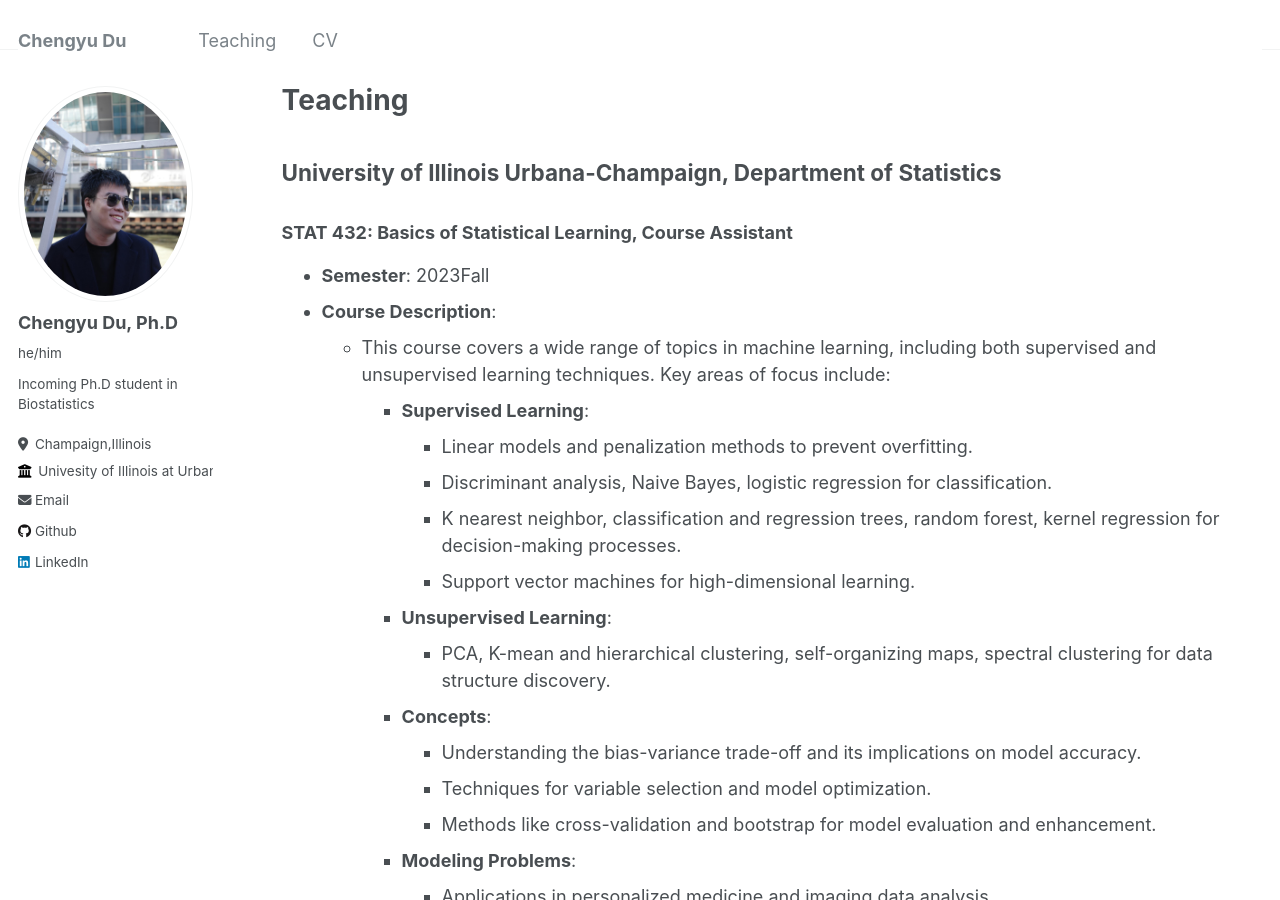
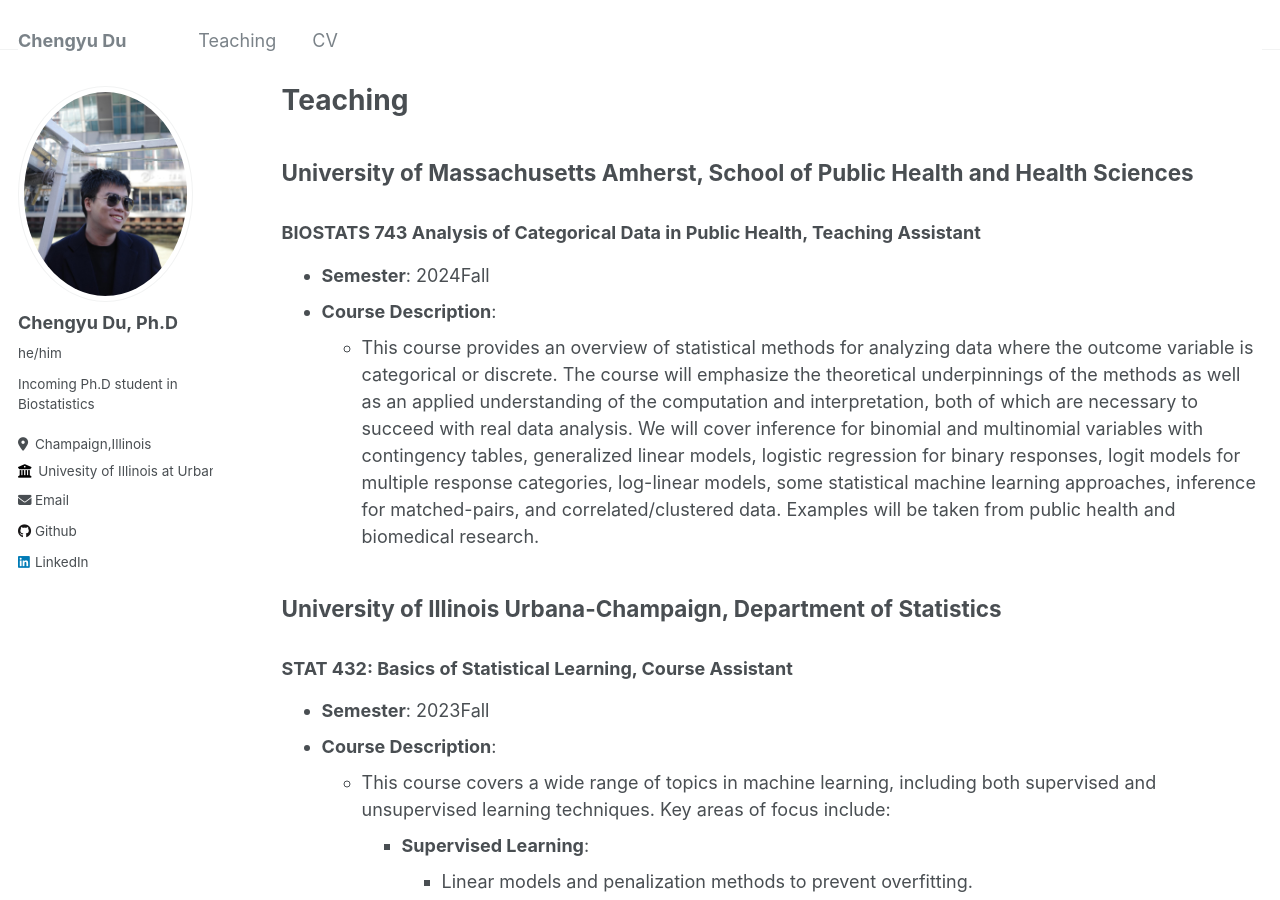
Before and after one commit to ChengyuRicardoDu/ChengyuRicardoDu.github.io, a Jekyll site: the page built from _teaching/2023fall-teaching.md, in a window 1280 px wide and 900 px high. Built offline with Jekyll 4.4.1, drawn with Linux system fonts in a browser that asks for light colours.

Commit message:
Update 2023fall-teaching.md

```diff
--- a/_teaching/2023fall-teaching.md
+++ b/_teaching/2023fall-teaching.md
@@ -4,6 +4,15 @@ title: "Teaching"
 permalink: /teaching/
 author_profile: true
 ---
+
+## University of Massachusetts Amherst, School of Public Health and Health Sciences
+
+### BIOSTATS 743 Analysis of Categorical Data in Public Health, Teaching Assistant
+- **Semester**: 2024Fall
+- **Course Description**:
+  - This course provides an overview of statistical methods for analyzing data where the outcome variable is categorical or discrete. The course will emphasize the theoretical underpinnings of the methods as well as an applied understanding of the computation and interpretation, both of which are necessary to succeed with real data analysis. We will cover inference for binomial and multinomial variables with contingency tables, generalized linear models, logistic regression for binary responses, logit models for multiple response categories, log-linear models, some statistical machine learning approaches, inference for matched-pairs, and correlated/clustered data. Examples will be taken from public health and biomedical research.
+
+
 ## University of Illinois Urbana-Champaign, Department of Statistics
 
 ### STAT 432: Basics of Statistical Learning, Course Assistant
```
